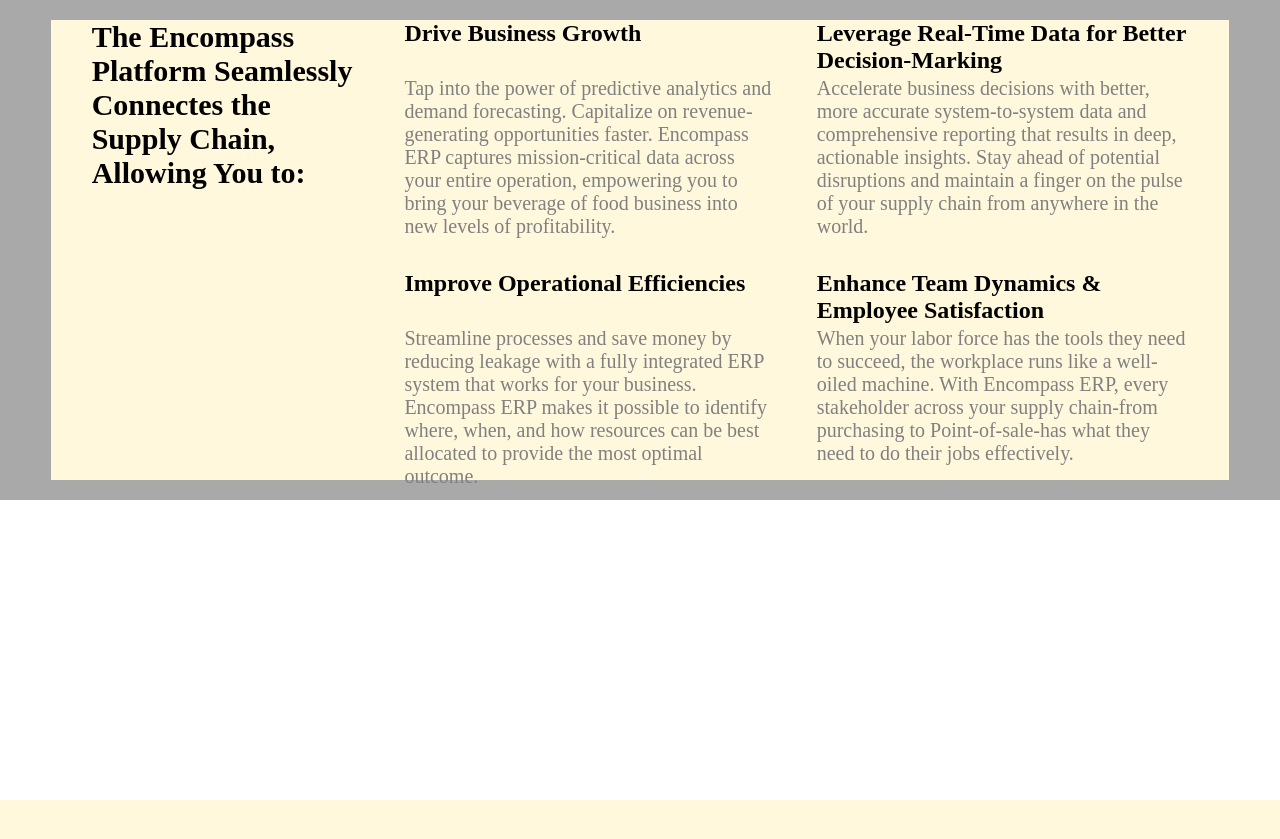
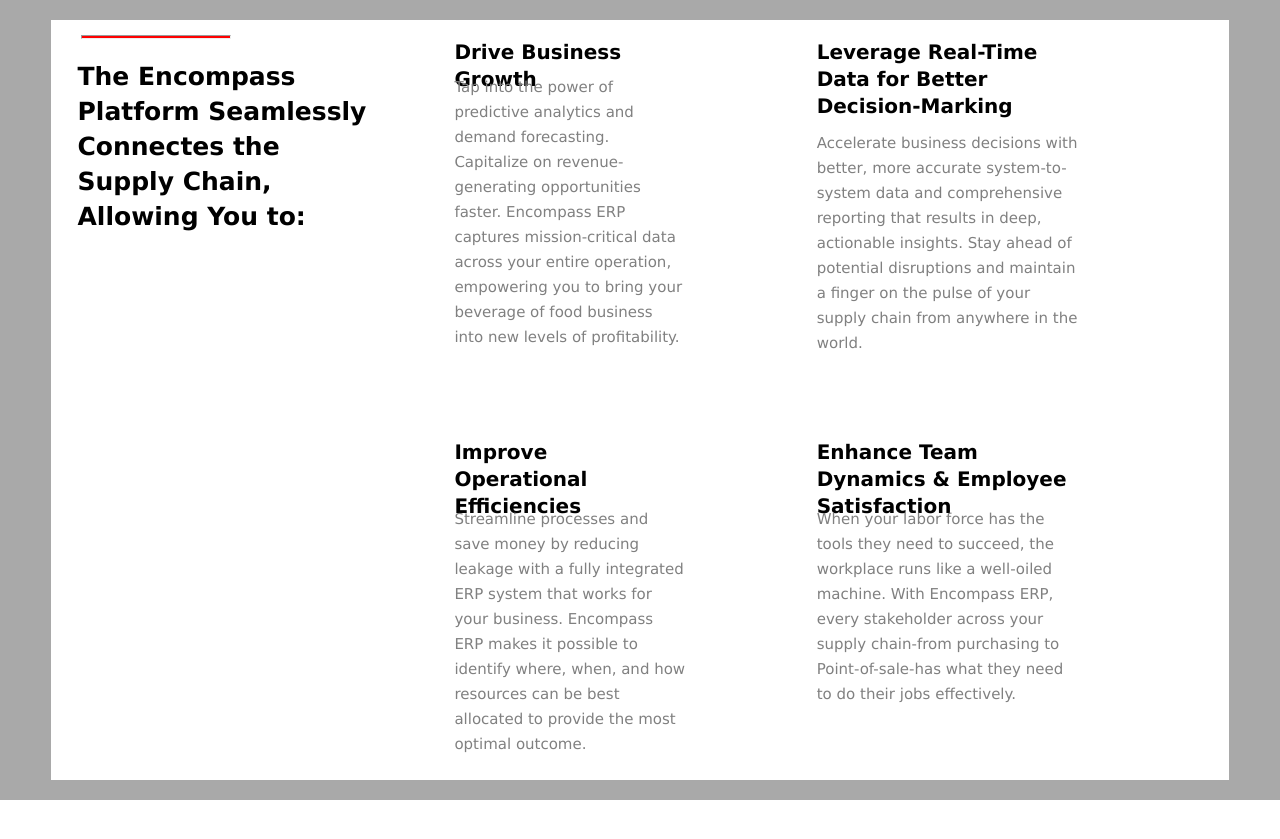
Before and after one commit to hoailinh1995/training-FE, a PHP site: page / in a window 1280 px wide. Before the commit the page ends 800 px from the top, so only its background shows below. Run offline with PHP 8.4, Linux system fonts and the light colour scheme.

Commit message:
add INDEX.HTML add assets/style.app.css

```diff
--- a/INDEX.HTML
+++ b/INDEX.HTML
@@ -10,17 +10,18 @@
 <body>
     <div class="wrap">
         <main class="main-content">
+            <hr style="width:150px;margin-left: 30px;height:4px;background-color: red;">
             <div class="left">
                 <h1>The Encompass Platform Seamlessly Connectes the Supply Chain, Allowing You to:</h1>
             </div>
 
             <div class="center">
                 <div class="above">
-                    <div class="h"><h2>Drive Business Growth</h2></div>
+                    <div class="ha"><h2>Drive Business Growth</h2></div>
                     <div class="para"><p>Tap into the power of predictive analytics and demand forecasting. Capitalize on revenue-generating opportunities faster. Encompass ERP captures mission-critical data across your entire operation, empowering you to bring your beverage of food business into new levels of profitability.</p></div>
                 </div>
                 <div class="below">
-                    <div class="h"><h2>Improve Operational Efficiencies</h2></div>
+                    <div class="hb"><h2>Improve Operational Efficiencies</h2></div>
                     <div class="para"><p>Streamline processes and save money by reducing leakage with a fully integrated ERP system that works for your business.
                         Encompass ERP makes it possible to identify where, when, and how resources can be best allocated to provide the most optimal outcome.</p></div>
                 </div>
@@ -28,11 +29,11 @@
 
             <div class="right">
                 <div class="above">
-                    <div class="h"><h2>Leverage Real-Time Data for Better Decision-Marking</h2></div>
+                    <div class="hc"><h2>Leverage Real-Time Data for Better Decision-Marking</h2></div>
                     <div class="para"><p>Accelerate business decisions with better, more accurate system-to-system data and comprehensive reporting that results in deep, actionable insights. Stay ahead of potential disruptions and maintain a finger on the pulse of your supply chain from anywhere in the world.</p></div>
                 </div>
                 <div class="below">
-                    <div class="h"><h2>Enhance Team Dynamics & Employee Satisfaction</h2></div>
+                    <div class="hd"><h2>Enhance Team Dynamics & Employee Satisfaction</h2></div>
                     <div class="para"><p>When your labor force has the tools they need to succeed, the workplace runs like a well-oiled machine. With Encompass ERP, every stakeholder across your supply chain-from purchasing to Point-of-sale-has what they need to do their jobs effectively.</p></div>
                 </div>
             </div>
--- a/assets/style/app.css
+++ b/assets/style/app.css
@@ -5,30 +5,35 @@
 }
 .wrap{
     width: 100%;
-    height: 500px;
+    height: 800px;
     background-color: darkgray;
     padding: 20px;
+    font-family:Verdana, Geneva, Tahoma, sans-serif;
 }
 .main-content{
     width: 95%;
     height: 100%;
     margin: auto;
-    background-color:cornsilk;
+    padding-top: 15px;
+    background-color:white;
 }
 .left{
     width: 30%;
     height: 100%;
     float: left;
+    margin-top: 20px;
 }
 h1{
-    width: 77%;
-    font-size: 30px;
+    width: 85%;
+    font-size: 25px;
     margin: auto;
+    line-height: 35px;
 }
 .center{
     width: 35%;
     height: 100%;
     float: left;
+    padding-left: 50px;
 }
 .right{
     width: 35%;
@@ -36,23 +41,40 @@
     float:right;
 }
 .above{
-    width: 90%;
-    height: 250px;
+    width: 70%;
+    height: 400px;
 }
 .below{
-    width: 90%;
-    height: 250px;
+    width: 70%;
+    height: 400px;
 }
-.h{
+h2{
+    font-size: 20px;
+    line-height: 27px;
+}
+.ha{
     width: 100%;
-    height: 20%;
+    height: 8%;
+}
+.hb{
+    width: 80%;
+    height: 16%;
+}
+.hc{
+    width: 86%;
+    height: 22%;
+}
+.hd{
+    width: 92%;
+    height: 16%;
 }
 .para{
-    width: 100%;
+    width: 91%;
     height: 80%;
 }
 p{
-    font-size: 20px;
+    font-size: 15px;
     color: gray;
-    padding-top: 7px;
+    padding-top: 4px;
+    line-height: 25px;
 }
```
